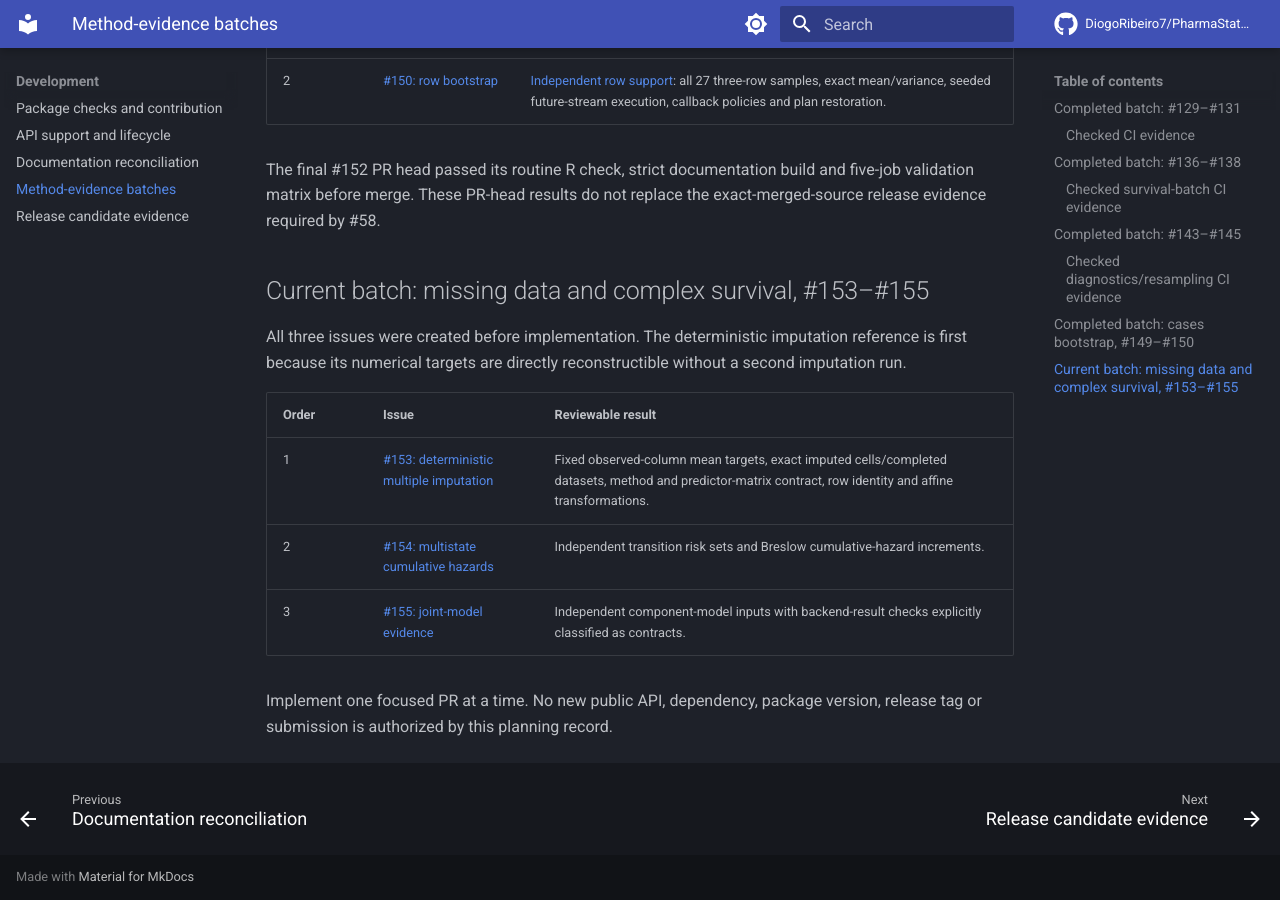
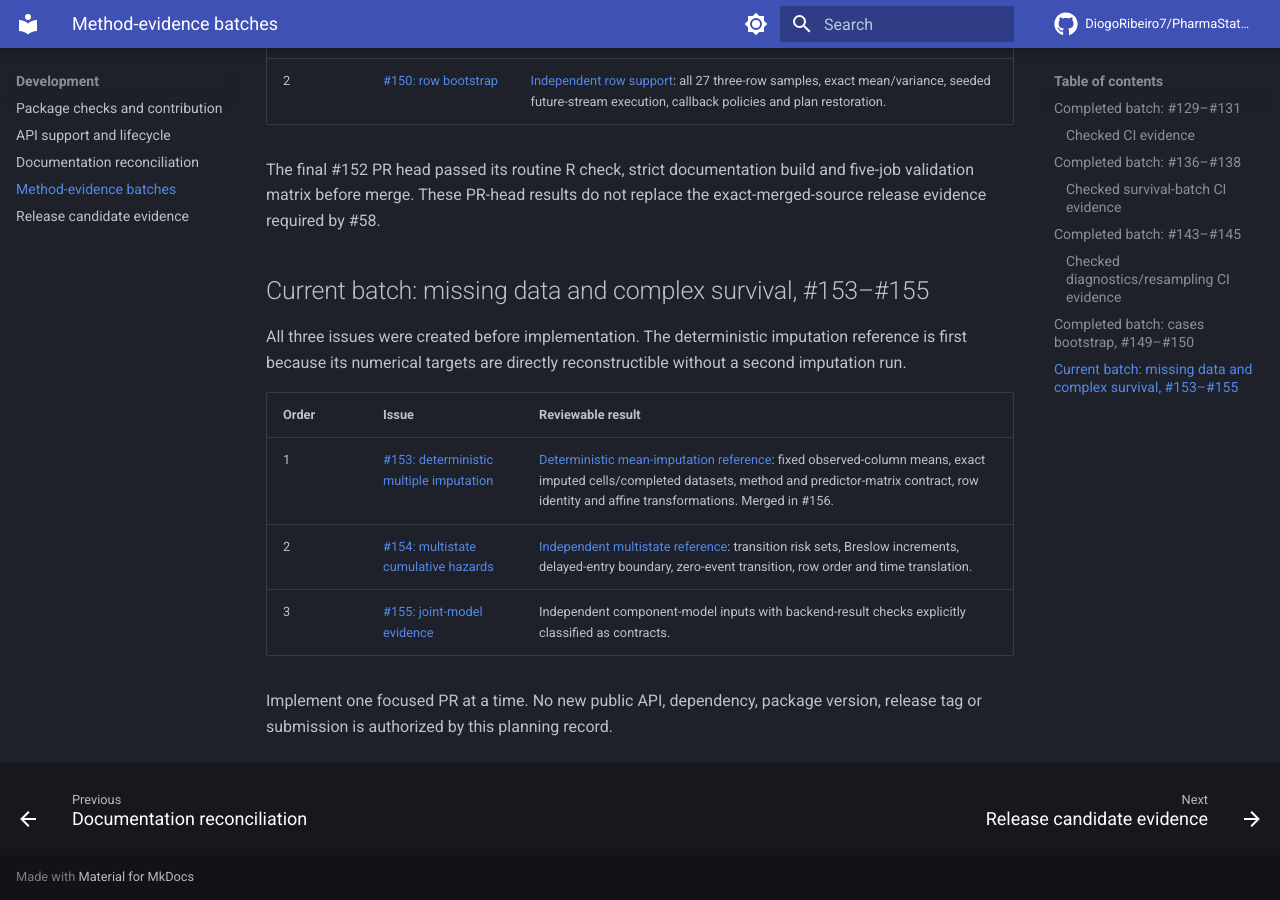
Before and after one commit to DiogoRibeiro7/PharmaStatsR, an MkDocs documentation site: the page built from docs/evidence-batches.md, in a window 1280 px wide and 900 px high, scrolled down 3938 px. Built offline with MkDocs 1.6.1 and Material for MkDocs 9.7.7, drawn with Linux system fonts in a browser that asks for light colours; comment, search, counter and statistics services are not loaded.

Commit message:
docs: add multistate hazard reference

```diff
--- a/docs/evidence-batches.md
+++ b/docs/evidence-batches.md
@@ -131,8 +131,8 @@ All three issues were created before implementation. The deterministic imputatio
 
 | Order | Issue | Reviewable result |
 | --- | --- | --- |
-| 1 | [#153: deterministic multiple imputation](https://github.com/DiogoRibeiro7/PharmaStatsR/issues/153) | Fixed observed-column mean targets, exact imputed cells/completed datasets, method and predictor-matrix contract, row identity and affine transformations. |
-| 2 | [#154: multistate cumulative hazards](https://github.com/DiogoRibeiro7/PharmaStatsR/issues/154) | Independent transition risk sets and Breslow cumulative-hazard increments. |
+| 1 | [#153: deterministic multiple imputation](https://github.com/DiogoRibeiro7/PharmaStatsR/issues/153) | [Deterministic mean-imputation reference](missing-data.md#independent-deterministic-imputation-reference): fixed observed-column means, exact imputed cells/completed datasets, method and predictor-matrix contract, row identity and affine transformations. Merged in #156. |
+| 2 | [#154: multistate cumulative hazards](https://github.com/DiogoRibeiro7/PharmaStatsR/issues/154) | [Independent multistate reference](multistate.md#independent-cumulative-hazard-reference): transition risk sets, Breslow increments, delayed-entry boundary, zero-event transition, row order and time translation. |
 | 3 | [#155: joint-model evidence](https://github.com/DiogoRibeiro7/PharmaStatsR/issues/155) | Independent component-model inputs with backend-result checks explicitly classified as contracts. |
 
 Implement one focused PR at a time. No new public API, dependency, package version, release tag or submission is authorized by this planning record.
```
